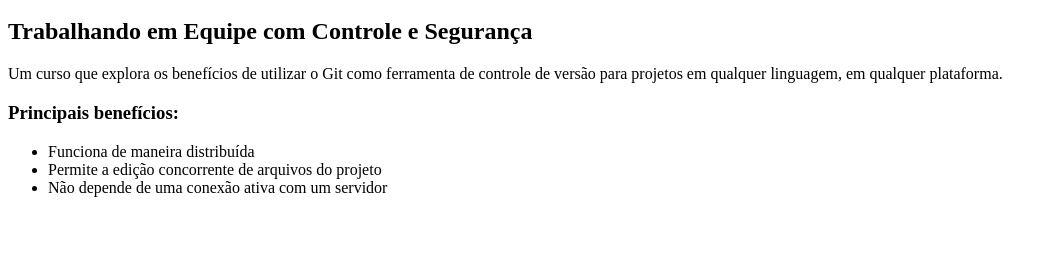
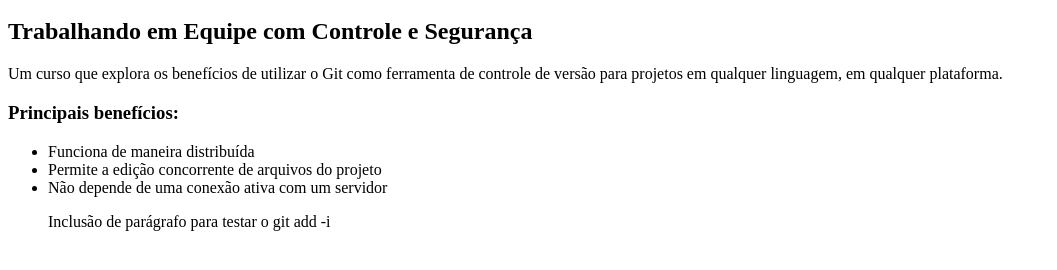
Before and after one commit to GregGouveia/curso-git, a plain HTML site: page index.html in a window 1280 px wide. Shown: the part 48-318 px from the top of the page, without its empty margins (0-1057 px from the left). Drawn offline with Linux system fonts and the light colour scheme.

Commit message:
Teste para trabalhar com git add -i

```diff
--- a/index.html
+++ b/index.html
@@ -10,6 +10,8 @@
             <li>Funciona de maneira distribuída </li>
             <li>Permite a edição concorrente de arquivos do projeto</li>
             <li>Não depende de uma conexão ativa com um servidor</li>
+
+        <p>Inclusão de parágrafo para testar o git add -i</p>
         </ul>
     </body>
 </head>
```
